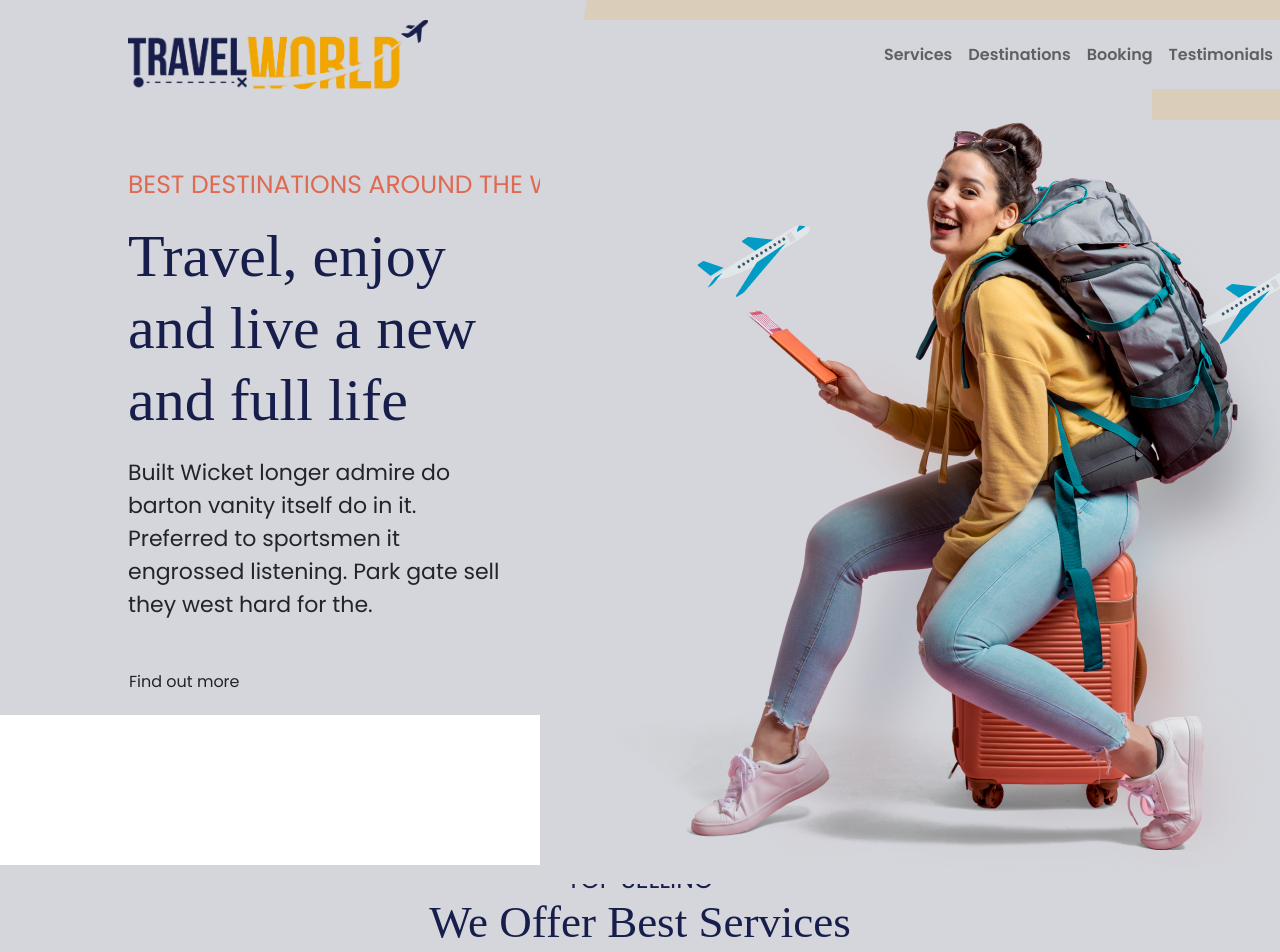
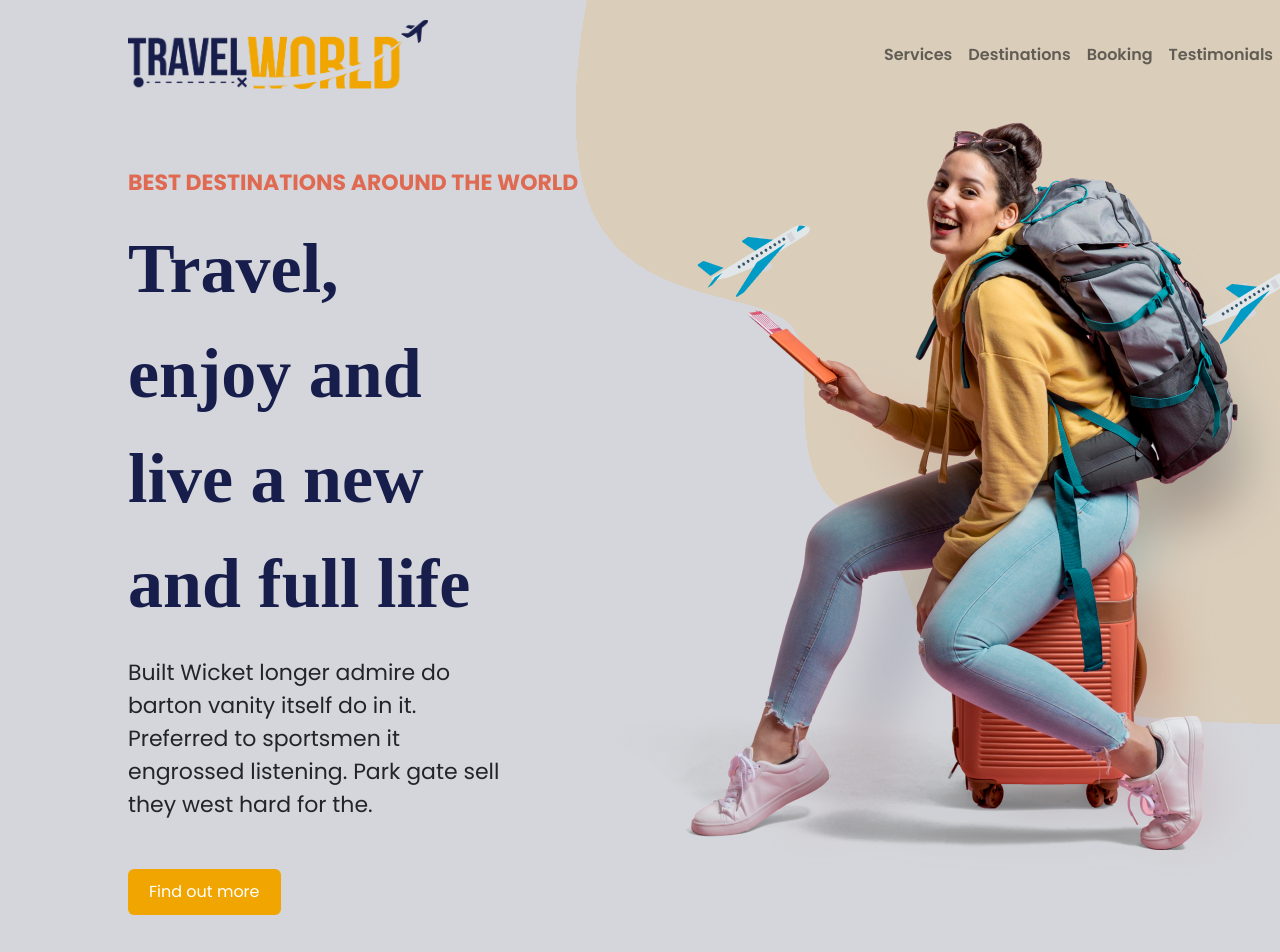
Before and after one commit to ecpieritz/travel-world, an Angular app: page / in a window 1280 px wide. Shown: the top 952 px of the page. Built offline with nearby package versions, Linux system fonts and the light colour scheme; a web font is replaced by a local one.

Commit message:
Added ids in nav links

```diff
--- a/src/app/header/nav/nav.component.html
+++ b/src/app/header/nav/nav.component.html
@@ -10,19 +10,19 @@
     <div class="collapse navbar-collapse" id="tw-navbar">
       <ul class="navbar-nav mr-auto">
         <li class="nav-item">
-          <a class="nav-link" href="#">Services</a>
+          <a class="nav-link" href="#tw-services">Services</a>
         </li>
         <li class="nav-item">
-          <a class="nav-link" href="#">Destinations</a>
+          <a class="nav-link" href="#tw-destination">Destinations</a>
         </li>
         <li class="nav-item">
-          <a class="nav-link" href="#">Booking</a>
+          <a class="nav-link" href="#tw-booking">Booking</a>
         </li>
         <li class="nav-item">
-          <a class="nav-link" href="#">Testimonials</a>
+          <a class="nav-link" href="#tw-testimonials">Testimonials</a>
         </li>
         <li class="nav-item">
-          <a class="nav-link" href="#">Contact</a>
+          <a class="nav-link" href="#tw-contact">Contact</a>
         </li>
       </ul>
     </div>
--- a/src/app/services/services.component.html
+++ b/src/app/services/services.component.html
@@ -1,4 +1,4 @@
-<section class="tw-services">
+<section class="tw-services" id="tw-services">
   <div class="tw-services__title text-center">
     <h4 class="tw-color__text__text text-uppercase">Top Selling</h4>
     <h2>We Offer Best Services</h2>
--- a/src/styles.scss
+++ b/src/styles.scss
@@ -16,39 +16,48 @@ $tw-bg: #D5D6DB;
   margin: 0;
   padding: 0;
   font-family: 'Poppins', sans-serif;
-  background-color: $tw-bg;
 }
 
-.container-fluid{
-  max-width: 1100px;
+body{
+  background-color: $tw-bg;
+  overflow-x: hidden !important;
 }
 
 // TEXTS
 h1{
   font-family: 'Volkhov', serif;
-  font-size: 60px;
+  font-size: 70px;
   color: $tw-blue;
+  font-weight: 700;
+  line-height: 1.5;
 }
 
 h2{
   font-family: 'Volkhov', serif;
   font-size: 45px;
   color: $tw-blue;
+  font-weight: 700;
 }
 
 h3{
   font-family: 'Volkhov', serif;
   font-size: 35px;
   color: $tw-blue;
+  font-weight: 700;
 }
 
 h4{
-  font-size: 25px;
+  font-size: 22px;
   color: $tw-blue;
+  font-weight: 700;
 }
 
 p{
   font-size: 22px;
+}
+
+body{
+  max-width: 100%;
 }
 
 // COLORS
@@ -57,8 +66,24 @@ p{
     &__orange{
       color: $tw-orange;
     }
-    &white{
+    &__white{
       color: $tw-white;
+    }
+    &__text{
+      color: $tw-text;
     }
   }
 }
+
+// BUTTONS
+.btn{
+  &.btn-yellow{
+    background-color: $tw-yellow;
+    color: $tw-white;
+    padding: 10px 20px;
+    &:hover{
+      background-color: $tw-yellow-lg;
+      color: $tw-text;
+    }
+  }
+}
```
